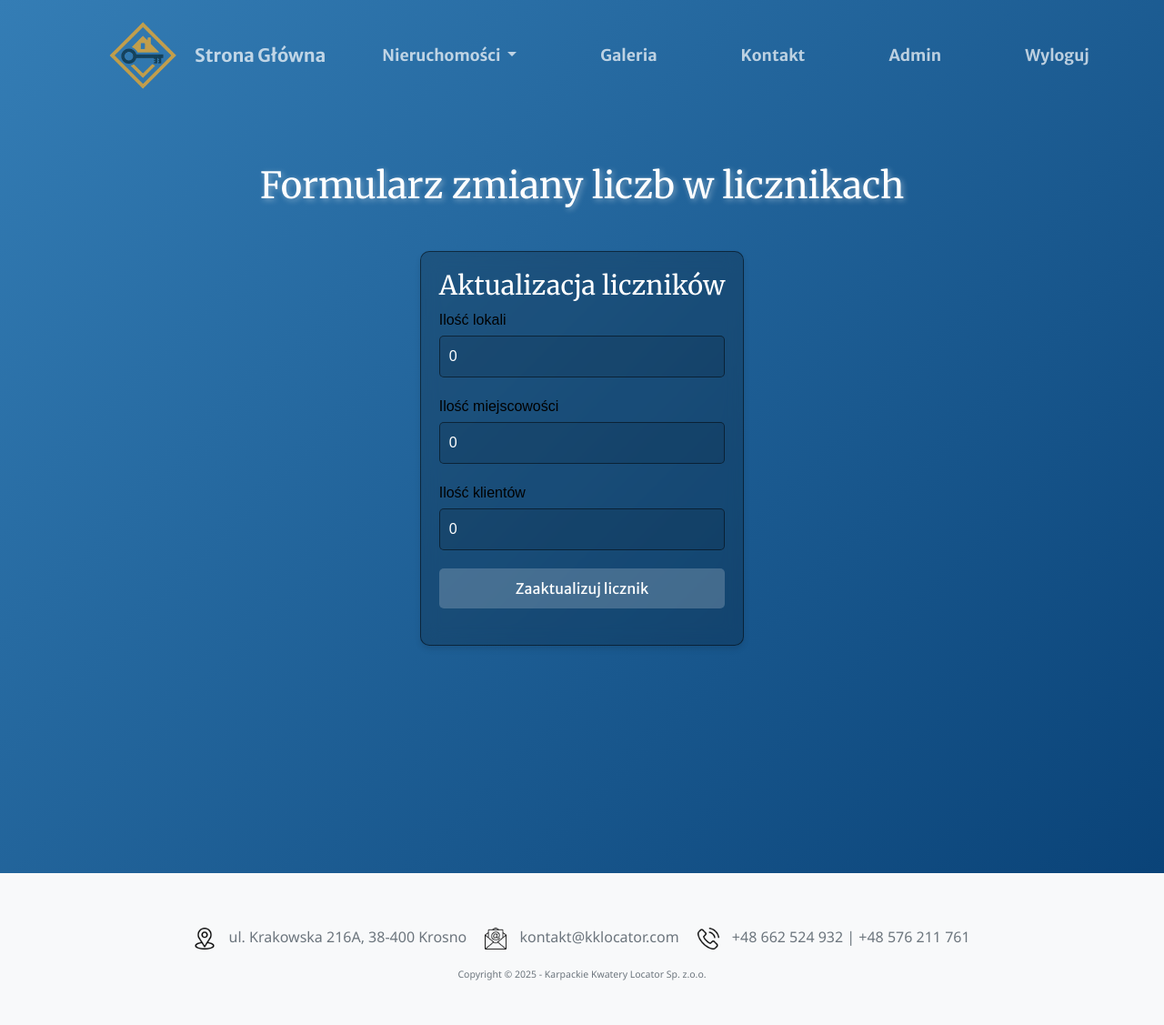
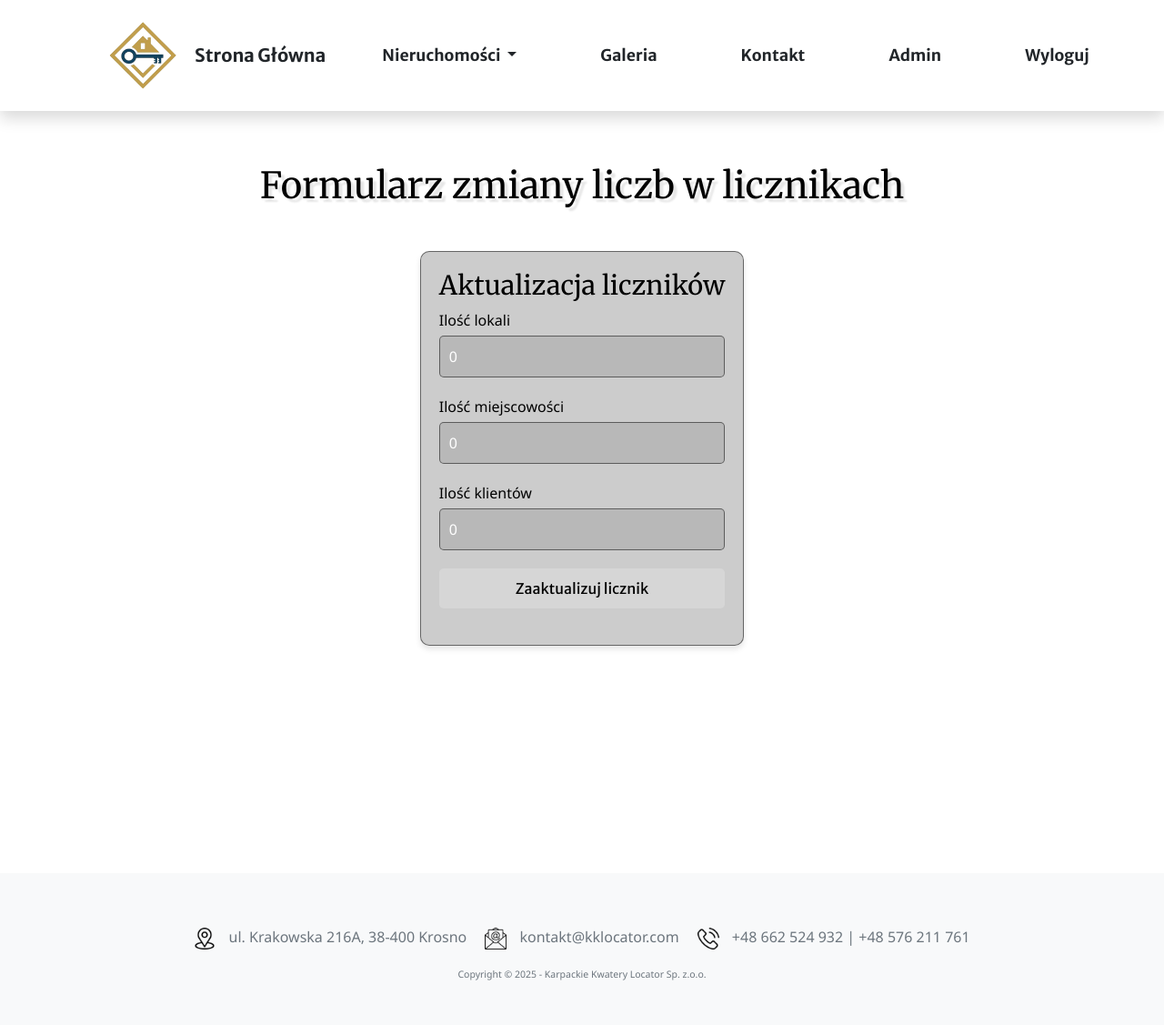
Before and after one commit to mykasero/Karpackie-Kwatery-Locator, a Django app: page /administracja/liczniki/ in a window 1280 px wide. Shown: the whole page at 91% size. Run offline with Django 5.2, Linux system fonts and the light colour scheme; the visitor is signed in with stand-in values (Sample User, id 1); data that the repository does not hold is empty; parts of the project's set-up code (start-up, migrations or seed data) failed here and were passed over; some libraries are stand-ins or nearby versions.

Commit message:
revamp p6

```diff
--- a/templates/core/remove_appartment_conf.html
+++ b/templates/core/remove_appartment_conf.html
@@ -1,4 +1,4 @@
-<div class="modal-content" style="background:linear-gradient(135deg, rgb(31, 93, 140) 0%, rgb(5, 62, 115) 100%);">
+<div class="modal-content" style='background:white;color:black;font-family:"SEGOE UI";'>
     <div class="modal-header">
         <h5 class="modal-title">Potwierdź usunięcie</h5>
         <button type="button" class="btn-close" data-bs-dismiss="modal" aria-label="Close"></button>
--- a/templates/core/update_counters.html
+++ b/templates/core/update_counters.html
@@ -5,7 +5,7 @@
 {% block stylings %}
     <style type="text/css">
         .shadow-text{
-            text-shadow: 2px 2px 6px rgba(255, 255, 255, 0.4);
+            text-shadow: 4px 4px 2px rgba(14, 14, 14, 0.1);
         }
         .page-section{
             padding: 4rem 0;
@@ -15,9 +15,10 @@
     <link href="{% static 'css/form_styles.css'%}" rel="stylesheet" />
     <link href="{% static 'css/gallery_styles.css'%}" rel="stylesheet" />
 {% endblock %}
+{% block navbar_class %}navbar-shrink{% endblock %}
 {% block content %}
-    <div style="background:linear-gradient(135deg, rgb(52, 125, 181) 0%, rgb(10, 67, 120) 100%); padding-top: 10rem;">
-        <div class = "container2" style=" display: flex;flex-direction: column;align-items: center;">
+    <div style="background:white; padding-top: 10rem;">
+        <div class = "container2" style='display: flex;flex-direction: column;align-items: center;color:black;font-family:"SEGOE UI"'>
             {% if messages %}
                 {% for message in messages %}
                     <div class="alert alert-{{ message.tags }}" style="margin: 0 auto; max-width:50%;margin-bottom:20px;">
@@ -26,10 +27,10 @@
                     </div>
                 {% endfor %}
             {% endif %}
-            <h1 class="text-center mb-5 shadow-text" style="color:white;">Formularz zmiany liczb w licznikach</h1>
+            <h1 class="text-center mb-5 shadow-text" style="color:black;">Formularz zmiany liczb w licznikach</h1>
 
             <div class="form-container">
-                <h2>Aktualizacja liczników</h2>
+                <h2 style="color:black;">Aktualizacja liczników</h2>
                 <form method="post" enctype="multipart/form-data">
                     {% csrf_token %}
                     {% for field in form %}
@@ -39,7 +40,7 @@
                         </div>
                     {% endfor %}
                     <div class="form-group">
-                        <button class="btn btn-primary" type="submit" name="add_appartment">Zaaktualizuj licznik</button>
+                        <button class="btn btn-primary" style="color:black;" type="submit" name="add_appartment">Zaaktualizuj licznik</button>
                     </div>
                 </form>
             </div>
```
